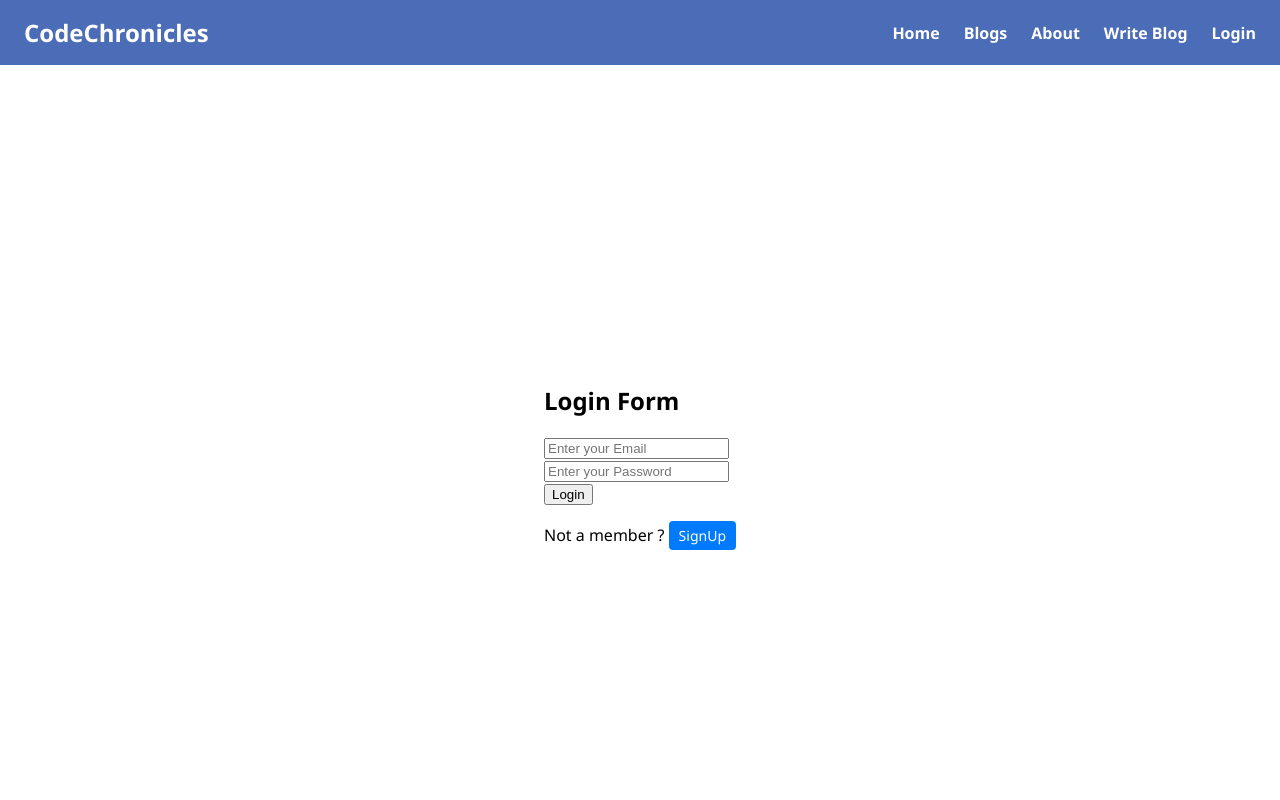
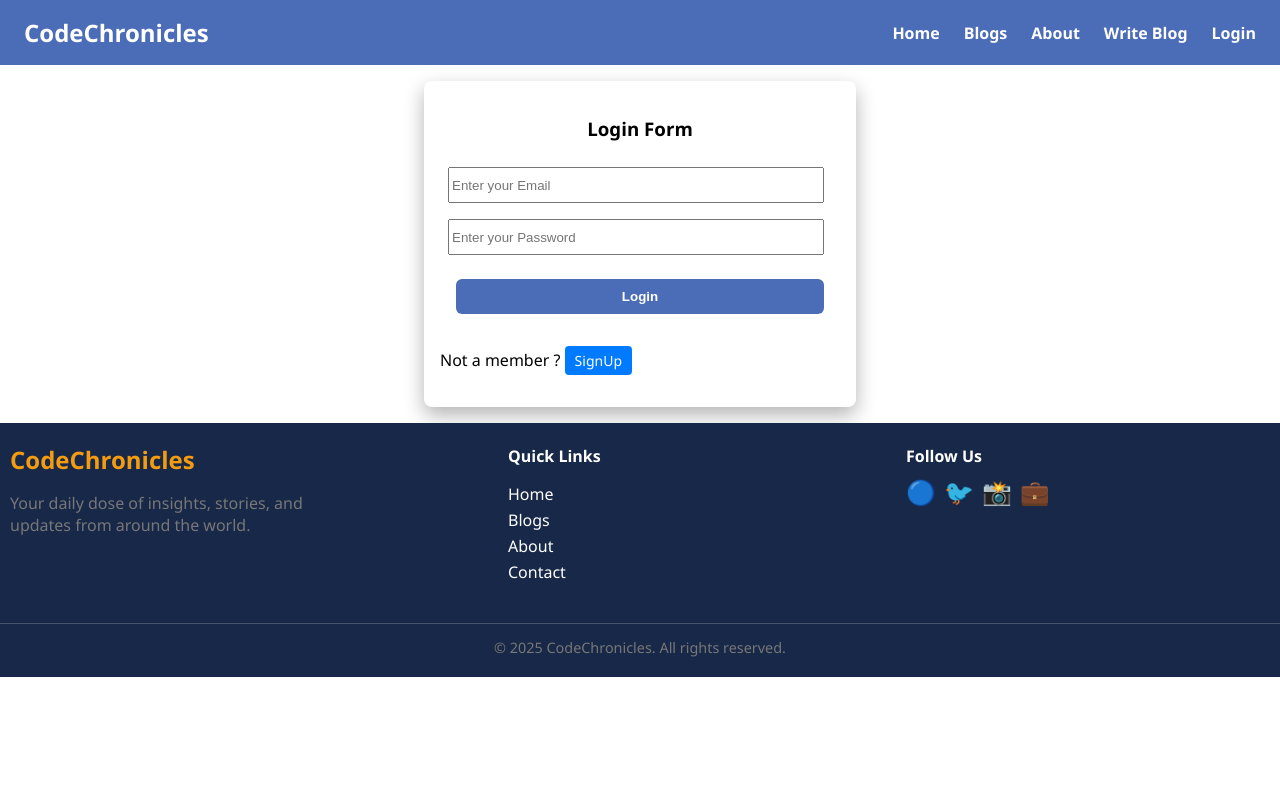
Before and after one commit to codingeet/blog_site, a React (Create React App) app in the folder frontend/: page /login in a window 1280 px wide. Shown: the top 800 px of the page. Built offline with nearby package versions, Linux system fonts and the light colour scheme.

Commit message:
login form styling updated

```diff
--- a/frontend/src/pages/Login.jsx
+++ b/frontend/src/pages/Login.jsx
@@ -1,34 +1,36 @@
 import React, { useState } from "react";
 import "../styles/Login.css"
 
-export default function AuthForm() {
+export default function Login() {
     const [isLoginForm, toggleLoginForm] = useState(true);
     return (
         <div className="container">
             <div className="form-container">
-
-                {isLoginForm ? <>
+                {isLoginForm ?
                     <div className="form">
-                        <h2>Login Form</h2>
-                        <div className='email-wrap'>
+                        <h3>Login Form</h3>
+                        <div className='input-wrap'>
                             <input type="text" id="email" name="email" placeholder="Enter your Email" />
                         </div>
-                        <div className='passward-wrap'>
+                        <div className='input-wrap'>
                             <input type="text" id="password" name="password" placeholder="Enter your Password" />
                         </div>
-                        <button>Login</button>
+                        <div className="button-wrapper">
+                            <button className="btn btn-primary  submit" type='button'>Login</button>
+                        </div>
+
                         <p>Not a member ? <span className="link-button" onClick={() => toggleLoginForm(false)}> SignUp</span></p>
                     </div>
-                </> : <>
+                    :
                     <div className="form">
-                        <h2>SignUp Form</h2>
+                        <h3>SignUp Form</h3>
                         <input type="email" placeholder="Email" />
                         <input type="password" placeholder="Password" />
                         <input type="password" placeholder=" Confirm Password" />
-                        <button>SignUp</button>
+                        <button className="btn btn-primary  submit" type='button'>SignUp</button>
                         <p>Already have an account ? <span className="link-button" onClick={() => toggleLoginForm(true)}> SignIn</span></p>
                     </div>
-                </>}
+                }
             </div>
         </div>
     )
--- a/frontend/src/styles/Login.css
+++ b/frontend/src/styles/Login.css
@@ -1,12 +1,27 @@
- .container{
+ .container {
+   padding: 1em;
+ }
+ .form-container {
+  width: 400px;
+  padding: 16px ;
+  border-radius: 8px;
+  box-shadow: 0 8px 20px rgba(0, 0, 0, 0.3); /* smooth shadow */
+  margin-left: auto;
+  margin-right: auto;
+  h3 {
+    text-align: center;
+  }
+
+ }
+ .button-wrapper {
   display: flex;
   justify-content: center;
-  align-items: center;
-  height: 100vh;
-  width: 100%;
+  button{
+    width: 100%;
+  }
 }
 
-.email-wrap .password-wrap {
+ .input-wrap {
    padding: 8px;
    width: 100%;
 
@@ -16,6 +31,6 @@
    }
 
    label {
-    margin-right: 8px;
+     margin-right: 8px;
    }
  }
```
